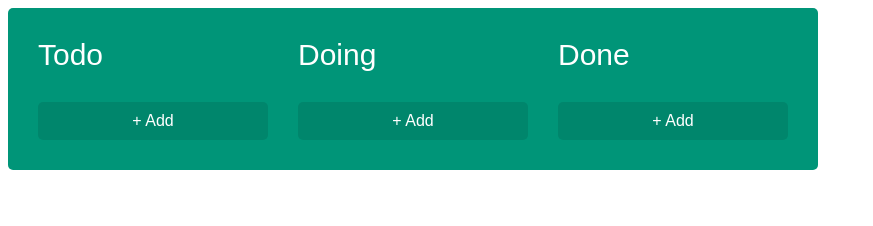
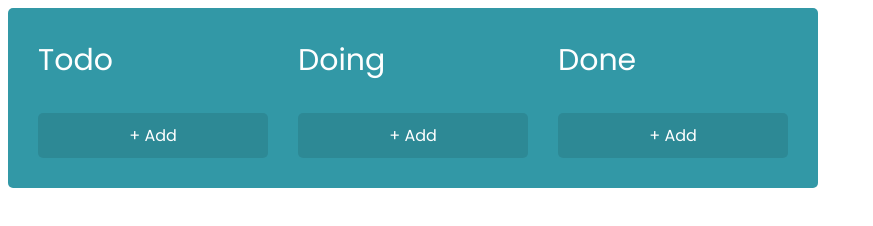
Before and after one commit to taauntik/kanban-taskboard, a plain HTML site: page index.html in a window 1280 px wide. Shown: the whole page, without its empty margins (0-873 px from the left). Drawn offline with Linux system fonts and the light colour scheme.

Commit message:
updated styles

```diff
--- a/css/main.css
+++ b/css/main.css
@@ -1,13 +1,15 @@
+@import url('https://fonts.googleapis.com/css2?family=Poppins:ital,wght@0,300;0,400;0,500;1,300;1,400;1,500&display=swap');
+
 .kanban {
     display: flex;
     padding: 30px;
     width: 750px;
-    background-color: #009578;
+    background-color: #3298a6;
     border-radius: 5px;
 }
 
 .kanban * {
-    font-family: sans-serif;
+    font-family: 'Poppins', sans-serif;
 }
 
 .kanban__column {
```
